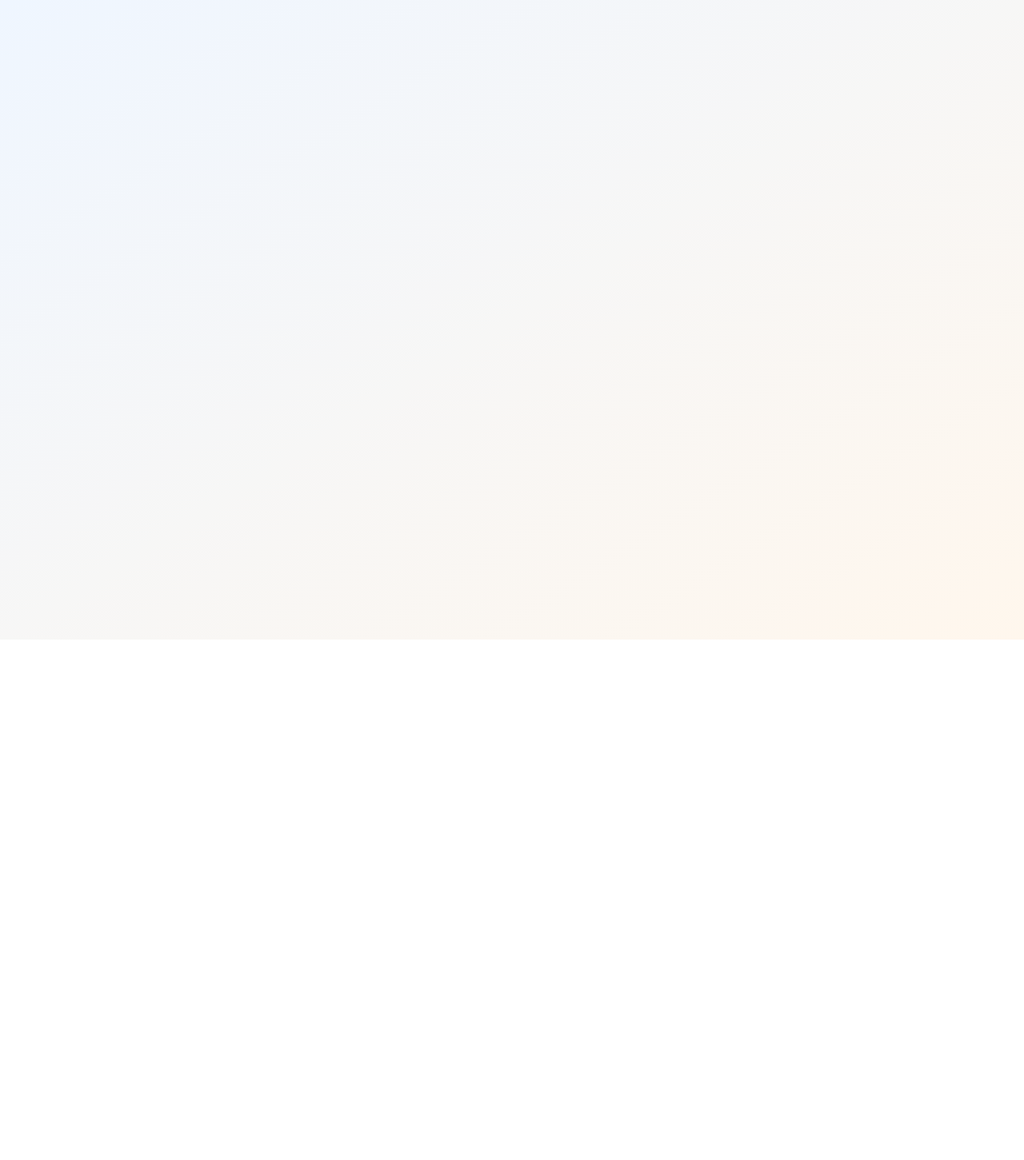
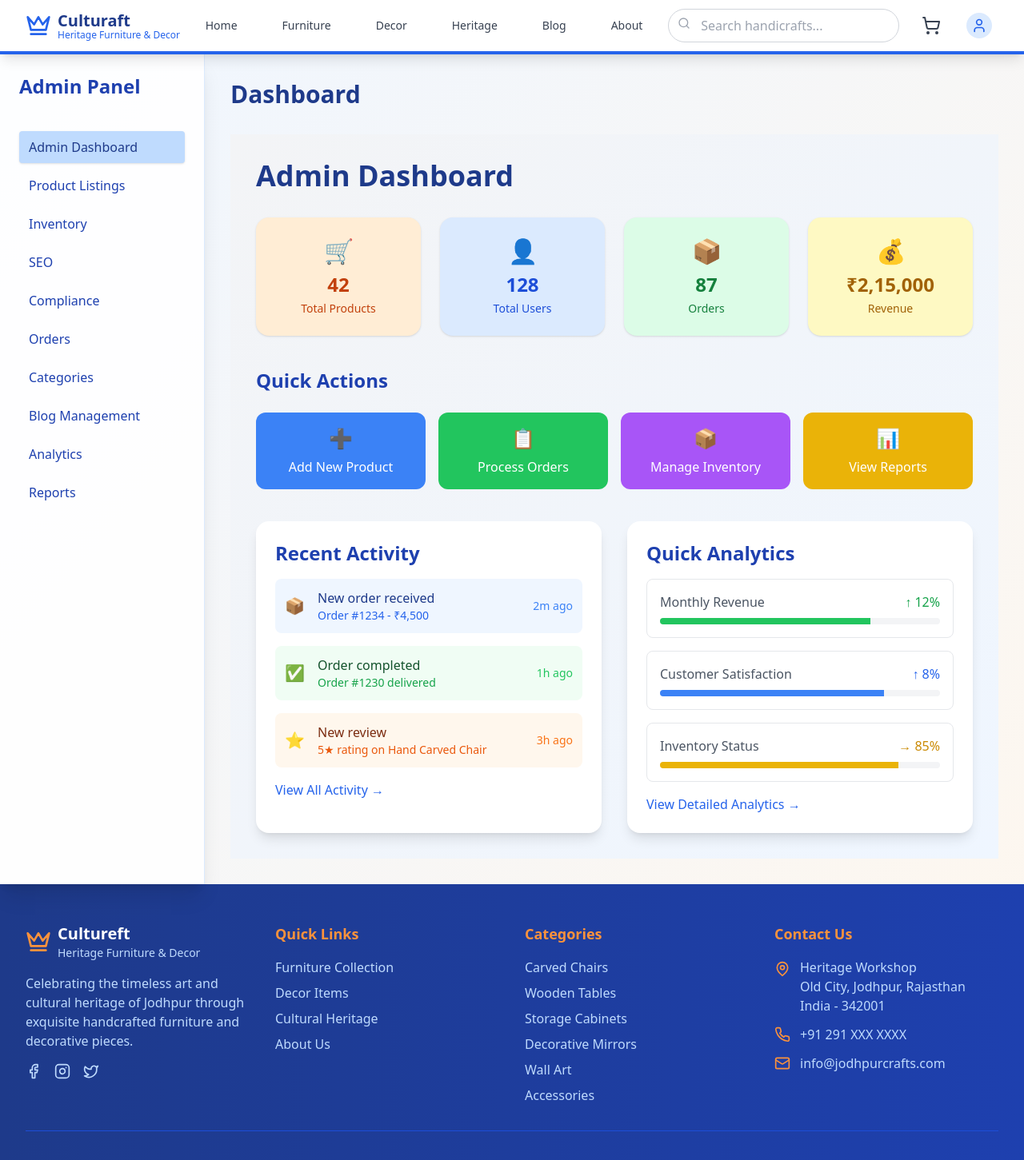
Before and after one commit to visuark-core/cultureaft, a React (Vite) app: page /admin/dashboard in a window 1280 px wide. Before the commit this address had no page. Shown: the top 1451 px of the page at 80% size. Before the commit the page ends 800 px from the top, so only its background shows below. Built offline with nearby package versions, Linux system fonts and the light colour scheme; sample sign-in values are in the browser's storage.

Commit message:
Dashboard fixes and sidebar updates

```diff
--- a/package.json
+++ b/package.json
@@ -34,6 +34,6 @@
     "tailwindcss": "^3.4.1",
     "typescript": "^5.5.3",
     "typescript-eslint": "^8.3.0",
-    "vite": "^5.4.2"
+    "vite": "^5.4.19"
   }
 }
--- a/src/App.tsx
+++ b/src/App.tsx
@@ -9,6 +9,7 @@ import CustomersFormFields from './admin/CustomersFormFields';
 import SeoFormFields from './admin/SeoFormFields';
 import InventoryFormFields from './admin/InventoryFormFields';
 import ProductFormFields from './admin/ProductFormFields';
+import Dashboard from './admin/Dashboard';
 import React from 'react';
 import { BrowserRouter as Router, Routes, Route, useLocation } from 'react-router-dom';
 import Header from './components/Header';
@@ -54,12 +55,12 @@ const SidebarWrapper = ({ title, children }: SidebarWrapperProps) => {
 
 function AppLayout({ children }: { children: React.ReactNode }) {
   const location = useLocation();
-  const hideHeaderFooter = location.pathname === '/login' || location.pathname === '/signup' || location.pathname.startsWith('/admin');
+  const hideHeaderFooter = location.pathname === '/login' || location.pathname === '/signup';
   return (
     <div className="min-h-screen bg-gradient-to-br from-blue-50 to-orange-50">
-      {!hideHeaderFooter && <Header />}
+      <Header />
       <main>{children}</main>
-      {!hideHeaderFooter && <Footer />}
+      <Footer />
     </div>
   );
 }
@@ -90,6 +91,7 @@ function App() {
               <Route path="/user/wishlist" element={<ProtectedRoute><UserWishlist /></ProtectedRoute>} />
               <Route path="/user/profile" element={<ProtectedRoute><UserProfile /></ProtectedRoute>} />
               {/* Admin Routes */}
+              <Route path="/admin/dashboard" element={<ProtectedRoute requireAdmin><SidebarWrapper title="Dashboard"><Dashboard /></SidebarWrapper></ProtectedRoute>} />
               <Route path="/admin/products" element={<ProtectedRoute requireAdmin><SidebarWrapper title="Product Listings"><ProductFormFields /></SidebarWrapper></ProtectedRoute>} />
               <Route path="/admin/inventory" element={<ProtectedRoute requireAdmin><SidebarWrapper title="Inventory"><InventoryFormFields /></SidebarWrapper></ProtectedRoute>} />
               <Route path="/admin/seo" element={<ProtectedRoute requireAdmin><SidebarWrapper title="SEO"><SeoFormFields /></SidebarWrapper></ProtectedRoute>} />
--- a/src/admin/Dashboard.tsx
+++ b/src/admin/Dashboard.tsx
@@ -1,7 +1,6 @@
 
 import React from 'react';
 import { useNavigate } from 'react-router-dom';
-import Sidebar from './components/Sidebar';
 
 const Dashboard = () => {
   const navigate = useNavigate();
@@ -20,9 +19,7 @@ const Dashboard = () => {
     { title: 'View Reports', color: 'bg-yellow-500', icon: '📊', path: '/admin/reports' },
   ];
   return (
-    <div className="flex min-h-screen">
-      <Sidebar />
-      <div className="flex-1 bg-gradient-to-br from-gray-100 to-blue-50 p-8">
+    <div className="min-h-screen bg-gradient-to-br from-gray-100 to-blue-50 p-8">
       <div className="max-w-6xl mx-auto">
         <h1 className="text-4xl font-bold text-blue-900 mb-8">Admin Dashboard</h1>
         <div className="grid grid-cols-2 md:grid-cols-4 gap-6 mb-10">
@@ -135,7 +132,6 @@ const Dashboard = () => {
         </div>
       </div>
     </div>
-    </div>
   );
 };
 
--- a/src/admin/components/Sidebar.tsx
+++ b/src/admin/components/Sidebar.tsx
@@ -3,6 +3,7 @@ import { Link, useLocation } from 'react-router-dom';
 
 
 const links = [
+  { to: "/admin/dashboard", label: "Admin Dashboard" },
   { to: "/admin/products", label: "Product Listings" },
   { to: "/admin/inventory", label: "Inventory" },
   { to: "/admin/seo", label: "SEO" },
```
Also changed, not shown: 1 other file (tests, documents, lock files or other folders). Lines whose indentation alone changed are shown as unchanged.
